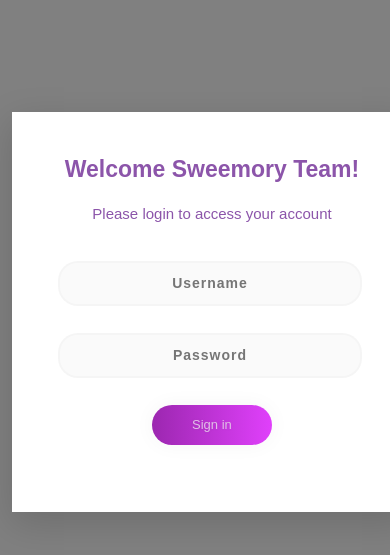
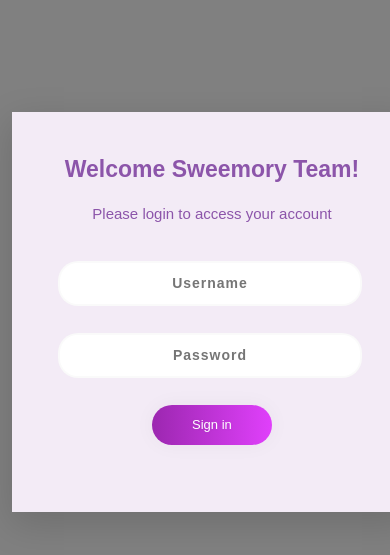
Before and after one commit to Deven8378/TeamProjectW23, a PHP site: page /User/index in a window 390 px wide. Shown: the top 555 px of the page. Run offline with PHP 8.4, Linux system fonts and the light colour scheme; some libraries are stand-ins or nearby versions; some web fonts are replaced.

Commit message:
fixing some things.

```diff
--- a/app/views/shared/navigation/nav.php
+++ b/app/views/shared/navigation/nav.php
@@ -1,4 +1,4 @@
-<nav class="navbar bg-light fixed-top">
+<nav class="navbar fixed-top navbar-expand-lg" style="background-color: #F3EBF6;">
   <div class="container-fluid">
     <?php $this->view('shared/navigation/sidebars/leftSidebar') ?>
     <a class="navbar-brand" href="Main/index">Sweemory</a>
--- a/css/main.css
+++ b/css/main.css
@@ -1,10 +1,10 @@
 body {
-  background-color: #F3EBF6;
+  background-color: #FFFFFF;
   font-family: 'Ubuntu', sans-serif;
 }
 
 .main {
-  background-color: #FFFFFF;
+  background-color: #F3EBF6;
   width: 400px;
   height: 400px;
   margin: 7em auto;
@@ -32,7 +32,7 @@ body {
   font-weight: 700;
   font-size: 14px;
   letter-spacing: 1px;
-  background: rgba(136, 126, 126, 0.04);
+  background: rgba(255, 255, 255);
   padding: 10px 20px;
   border: none;
   border-radius: 20px;
@@ -56,7 +56,7 @@ form.form1 {
   font-weight: 700;
   font-size: 14px;
   letter-spacing: 1px;
-  background: rgba(136, 126, 126, 0.04);
+  background: rgba(255, 255, 255);
   padding: 10px 20px;
   border: none;
   border-radius: 20px;
@@ -99,7 +99,7 @@ form.form1 {
 
 #submitLink {
   text-shadow: 0px 0px 3px rgba(117, 117, 117, 0.12);
-  color: #E1BEE7;
+  color: #FFFFFF;
   text-decoration: none
 }
 
@@ -112,11 +112,4 @@ body {
   background-color: grey;
 }
 
-#logout_sidebar_button {
-    position: absolute;
-    display: inline-block;
-    bottom: 0;
-    left: 15px;
-}
-
 /*sidebar----------------------------------*/
```
